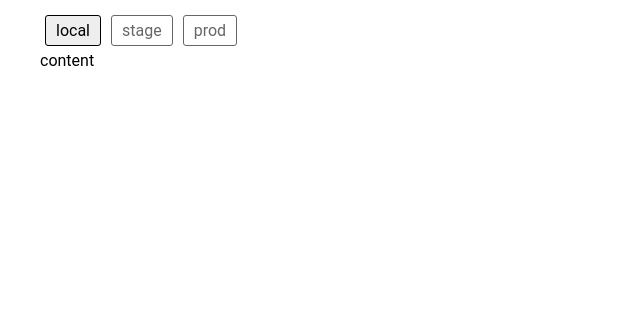
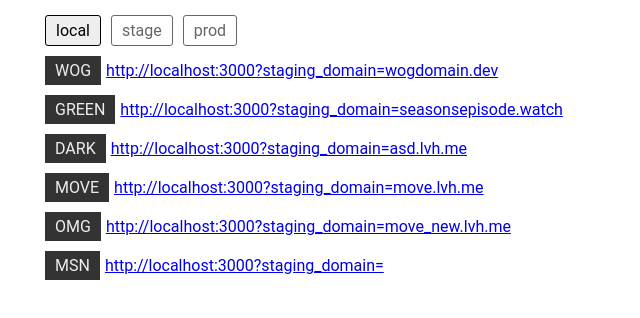
Before and after one commit to akorol777/video-links-helper, a React (Create React App) app: page / in a window 1280 px wide. Shown: the top 318 px of the page, without its empty margins (0-640 px from the left). Built offline with nearby package versions, Linux system fonts and the light colour scheme.

Commit message:
Add all links logic for local

```diff
--- a/src/JSON/data.json
+++ b/src/JSON/data.json
@@ -1,6 +1,37 @@
 {
   "env": ["local", "stage", "prod"],
-  "domain": "",
+  "domains": {
+    "WOG": {
+      "local":"wogdomain.dev",
+      "stage": "wogdomain.dev",
+      "prod": ""
+    },
+    "GREEN": {
+      "local":"seasonsepisode.watch",
+      "stage": "seasonsepisode.watch",
+      "prod": ""
+    },
+    "DARK": {
+      "local":"asd.lvh.me",
+      "stage": "seasonepisodewatch.com",
+      "prod": ""
+    },
+    "MOVE": {
+      "local":"move.lvh.me",
+      "stage": "move.dev",
+      "prod": ""
+    },
+    "OMG": {
+      "local":"move_new.lvh.me",
+      "stage": "onlinemovies.guide",
+      "prod": ""
+    },
+    "MSN": {
+      "local":"",
+      "stage": "",
+      "prod": ""
+    }
+  },
   "traffic": "",
-  "page": ""
+  "pages": ""
 }
--- a/src/components/App.js
+++ b/src/components/App.js
@@ -2,16 +2,18 @@ import React, { Component } from 'react';
 import '../styles/App.scss';
 import './Tabs';
 import Tabs from "./Tabs";
+import Links from "./Links";
 
 const data = require('../JSON/data.json');
 const envTitles = data.env;
+const domains = data.domains;
 
 class App extends Component {
   render() {
     return (
       <div className="App container">
         <Tabs envTitles={envTitles}/>
-        <div>content</div>
+        <Links domains={domains}/>
       </div>
     );
   }
--- /dev/null
+++ b/src/components/Link.js
@@ -0,0 +1,36 @@
+import React from 'react';
+
+const Link = (props) => {
+  const LOCALHOST = 'localhost:3000';
+  const { activeEnv, data, domain} = props;
+
+  const isLocal = () => activeEnv === 'local';
+
+  const getProtocol = () => isLocal() ? 'http://' : 'https://';
+
+  const getHost = () => {
+    if (isLocal()) {
+      return `${LOCALHOST}?staging_domain=${data[activeEnv]}`;
+    }
+
+    return 'test'
+  };
+
+  const getLink = () => {
+    return getProtocol() + getHost();
+  };
+
+  return(
+    <div className="link__wrapper">
+      <div className="link__label">
+        {domain}
+      </div>
+      <a
+        href={getLink()}
+        target="_blank"
+      >{getLink()}</a>
+    </div>
+  );
+};
+
+export default Link;
--- a/src/components/Links.js
+++ b/src/components/Links.js
@@ -0,0 +1,28 @@
+import React, { Component } from 'react';
+import { connect } from 'react-redux';
+import Link from './Link';
+
+class Links extends Component {
+  domains = this.props.domains;
+
+  render() {
+    return (
+      <div>
+        {Object.keys(this.domains).map((domain) => {
+          return <Link
+            domain={domain}
+            key={domain}
+            data={this.domains[domain]}
+            activeEnv={this.props.activeEnv}
+          />
+        })}
+      </div>
+    );
+  }
+}
+
+const mapStateToProps = (state) => ({
+  activeEnv: state.env
+});
+
+export default connect(mapStateToProps)(Links);
--- a/src/styles/App.scss
+++ b/src/styles/App.scss
@@ -1,10 +1,10 @@
 @import 'variables';
 
 .container {
+  margin: 0 auto;
   padding: $size-xxxs;
-  margin: 0 auto;
+  max-width: $w-container;
   width: 100%;
-  max-width: $w-container;
 }
 
 .row {
@@ -32,3 +32,17 @@
     color: $c-text-active;
   }
 }
+
+.link {
+  &__wrapper {
+    display: flex;
+    align-items: center;
+  }
+
+  &__label {
+    margin: $size-xxxxs;
+    padding: $size-xxxxs $size-xxxs;
+    background-color: $c-label;
+    color: $c-label-text;
+  }
+}
--- a/src/styles/variables.scss
+++ b/src/styles/variables.scss
@@ -3,6 +3,8 @@ $c-text: #666;
 $c-text-active: #000;
 $c-btn-btn: #fff;
 $c-btn-active-btn: #eee;
+$c-label: #333;
+$c-label-text: #eee;
 
 // Sizes
 $size-xxxxs: 5px;
```
